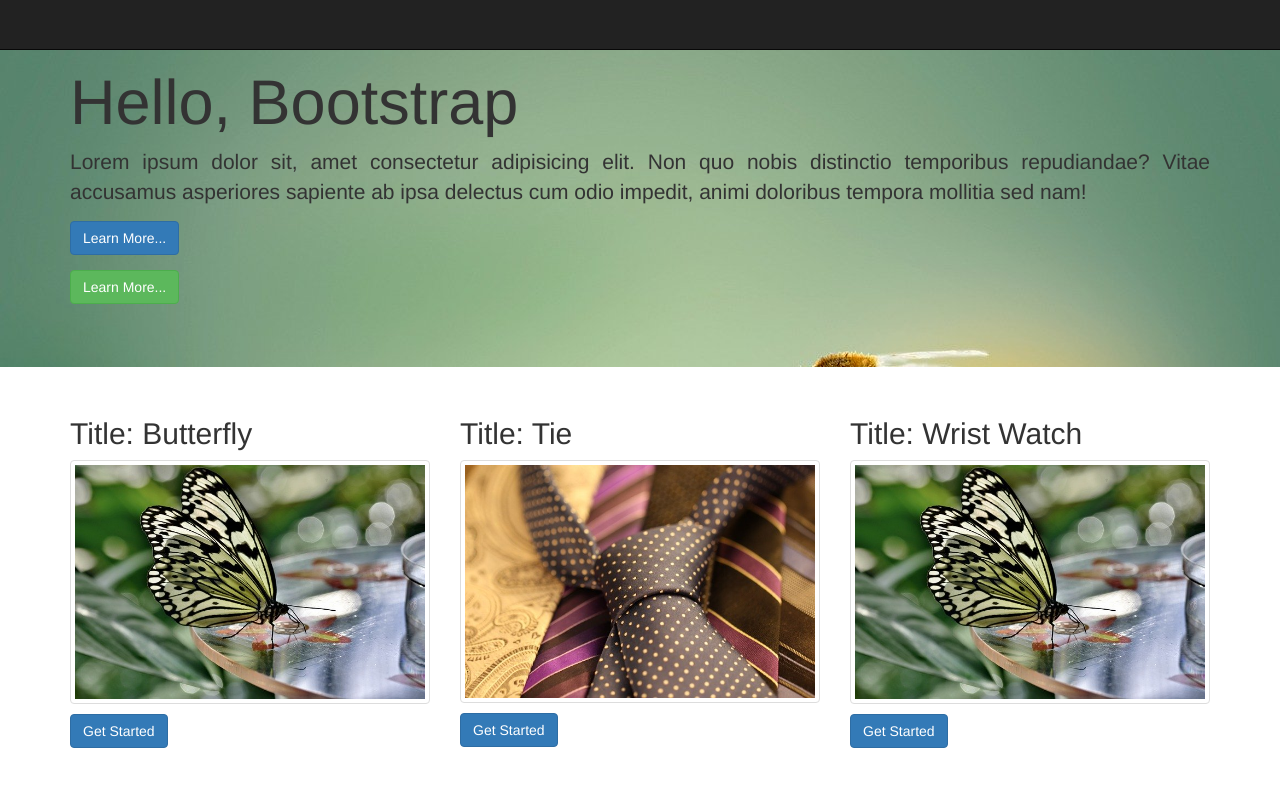
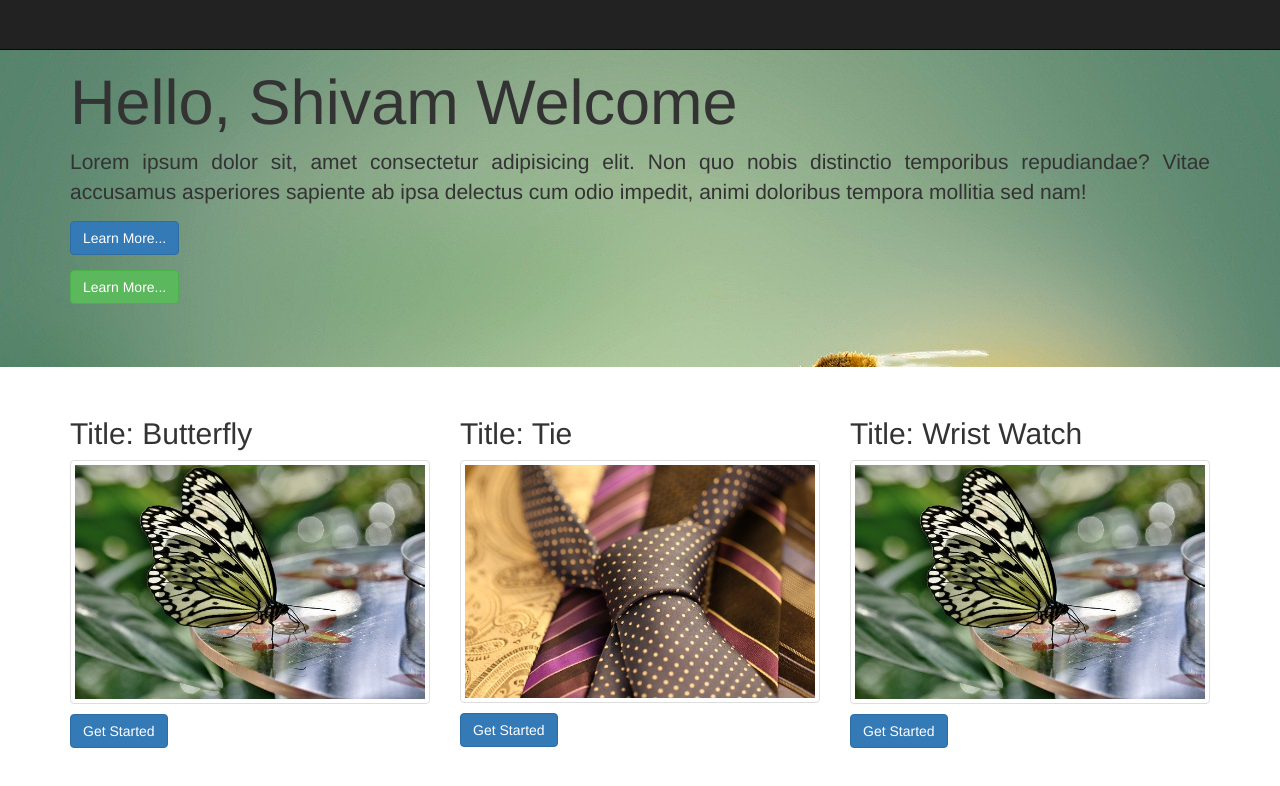
Before and after one commit to ShivamIgntu/devopsal4, a plain HTML site: page index.html in a window 1280 px wide. Drawn offline with Linux system fonts and the light colour scheme.

Commit message:
first commmit

```diff
--- a/index.html
+++ b/index.html
@@ -19,7 +19,7 @@
     </div>
     <div class="jumbotron fashion">
         <div class="container">
-            <h1>Hello, Bootstrap</h1>
+            <h1>Hello, Shivam Welcome</h1>
             <p class="lead text-justify">
                 Lorem ipsum dolor sit, amet consectetur adipisicing elit. Non quo nobis distinctio temporibus repudiandae? Vitae accusamus asperiores sapiente ab ipsa delectus cum odio impedit, animi doloribus tempora mollitia sed nam!
             </p>
```
